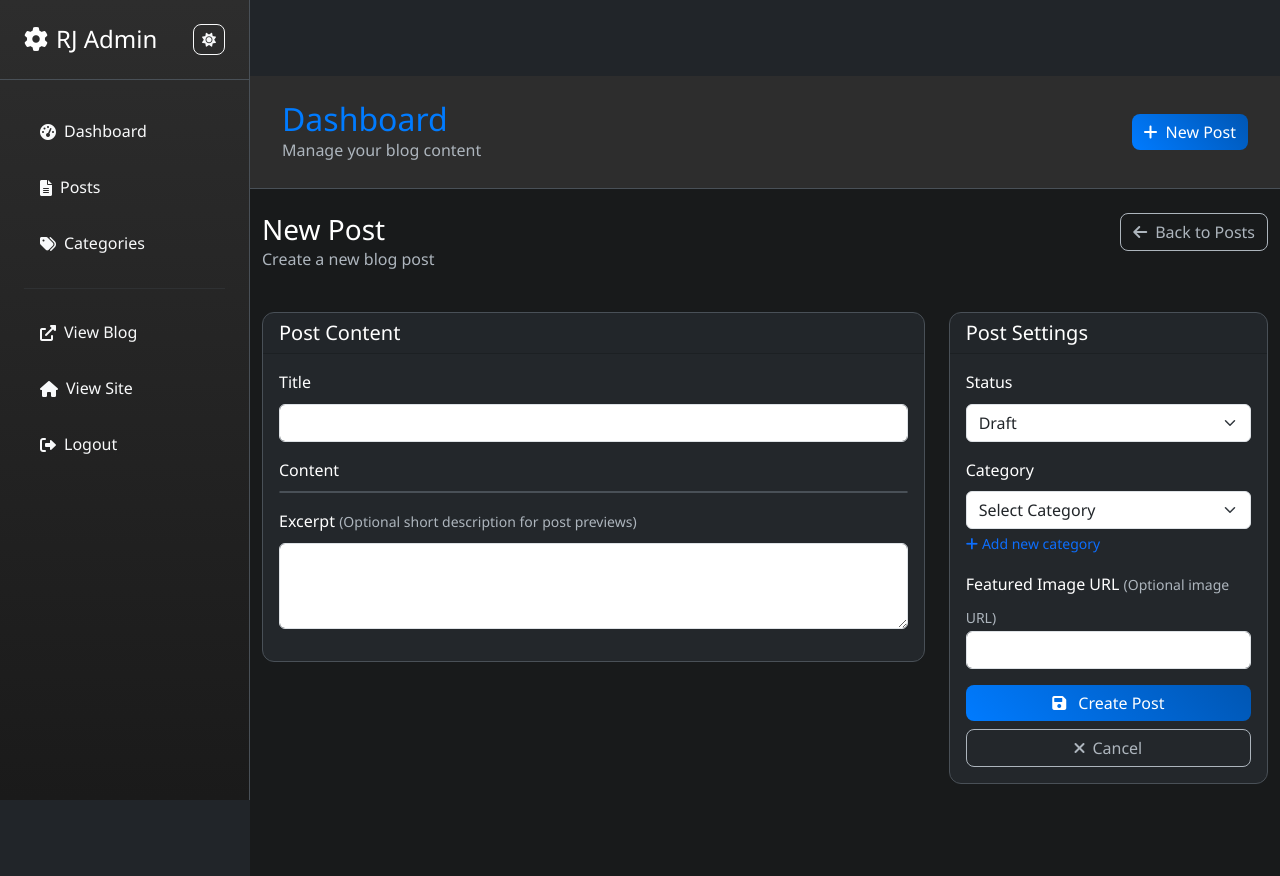
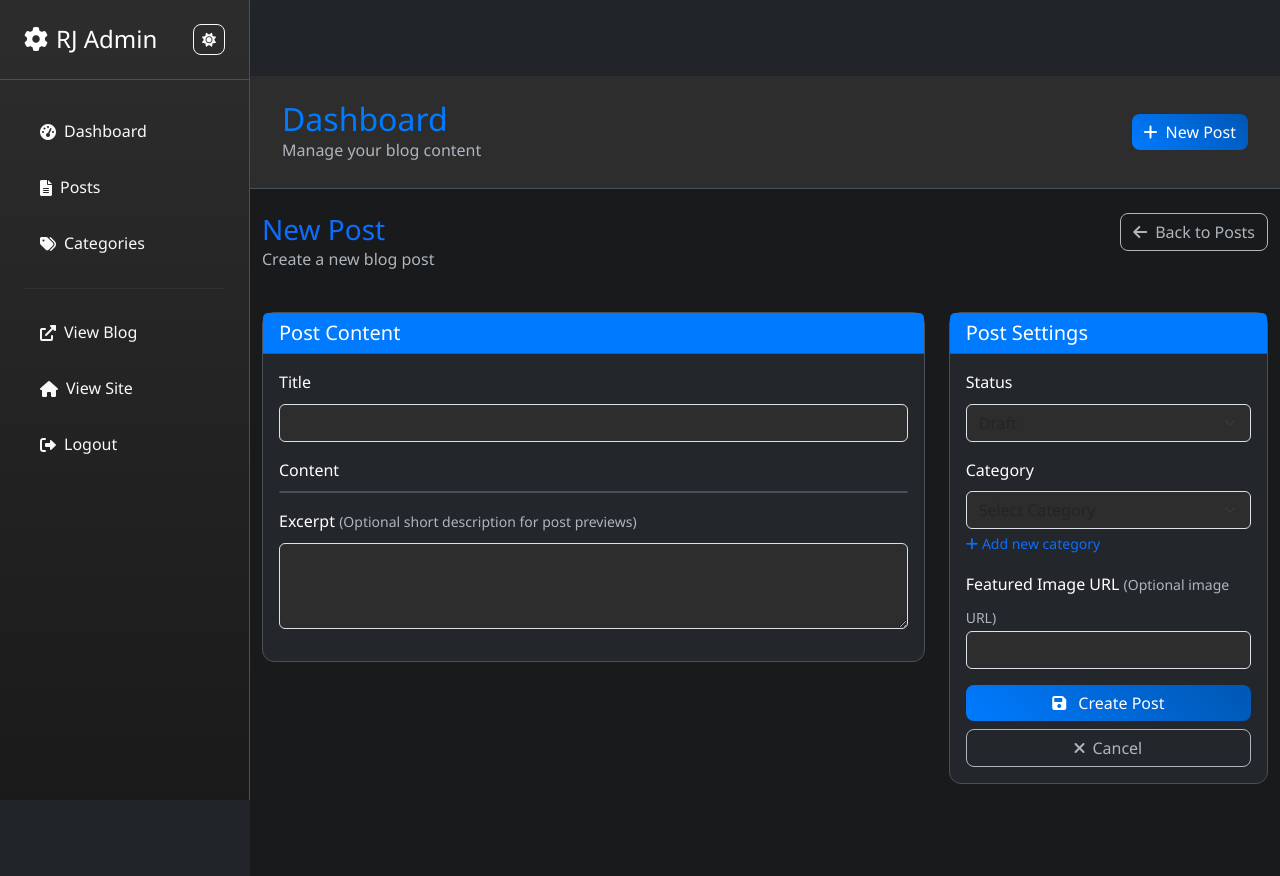
Before and after one commit to cephy88/raecephjudeportfolio, a Flask app: page /admin/posts/new in a window 1280 px wide. Run offline with Flask 3, Linux system fonts and the light colour scheme; a user stored in the database is signed in; data comes from the database, SQL or seed files in the repository; some libraries are stand-ins or nearby versions.

Commit message:
UI Update: Improve post form color, background, and field visibility for all themes

```diff
--- a/templates/admin/post_form.html
+++ b/templates/admin/post_form.html
@@ -7,7 +7,7 @@
 {% block content %}
 <div class="row mb-4">
     <div class="col">
-        <h1 class="h3 mb-0 text-white">{{ title }}</h1>
+        <h1 class="h3 mb-0 text-primary">{{ title }}</h1>
         <p class="text-muted">
             {% if post %}
             Edit your blog post
@@ -28,15 +28,15 @@
 
     <div class="row">
         <div class="col-lg-8">
-            <div class="card">
-                <div class="card-header">
-                    <h5 class="mb-0 text-white">Post Content</h5>
+            <div class="card bg-dark text-white">
+                <div class="card-header bg-primary text-white">
+                    <h5 class="mb-0">Post Content</h5>
                 </div>
                 <div class="card-body">
                     <!-- Title -->
                     <div class="mb-3">
                         {{ form.title.label(class="form-label text-white") }}
-                        {{ form.title(class="form-control" + (" is-invalid" if form.title.errors else "")) }}
+                        {{ form.title(class="form-control bg-light text-dark" + (" is-invalid" if form.title.errors else "")) }}
                         {% if form.title.errors %}
                         <div class="invalid-feedback">
                             {% for error in form.title.errors %}{{ error }}{% endfor %}
@@ -63,7 +63,7 @@
                     <div class="mb-3">
                         {{ form.excerpt.label(class="form-label text-white") }}
                         <small class="text-muted">(Optional short description for post previews)</small>
-                        {{ form.excerpt(class="form-control", rows="3") }}
+                        {{ form.excerpt(class="form-control bg-light text-dark", rows="3") }}
                         {% if form.excerpt.errors %}
                         <div class="invalid-feedback">
                             {% for error in form.excerpt.errors %}{{ error }}{% endfor %}
@@ -75,21 +75,21 @@
         </div>
 
         <div class="col-lg-4">
-            <div class="card">
-                <div class="card-header">
-                    <h5 class="mb-0 text-white">Post Settings</h5>
+            <div class="card bg-dark text-white">
+                <div class="card-header bg-primary text-white">
+                    <h5 class="mb-0">Post Settings</h5>
                 </div>
                 <div class="card-body">
                     <!-- Status -->
                     <div class="mb-3">
                         {{ form.status.label(class="form-label text-white") }}
-                        {{ form.status(class="form-select") }}
+                        {{ form.status(class="form-select bg-light text-dark") }}
                     </div>
 
                     <!-- Category -->
                     <div class="mb-3">
                         {{ form.category_id.label(class="form-label text-white") }}
-                        {{ form.category_id(class="form-select") }}
+                        {{ form.category_id(class="form-select bg-light text-dark") }}
                         <div class="form-text">
                             <a href="{{ url_for('admin_category_new') }}" class="text-decoration-none text-primary">
                                 <i class="fas fa-plus me-1"></i>Add new category
@@ -101,7 +101,7 @@
                     <div class="mb-3">
                         {{ form.featured_image.label(class="form-label text-white") }}
                         <small class="text-muted">(Optional image URL)</small>
-                        {{ form.featured_image(class="form-control") }}
+                        {{ form.featured_image(class="form-control bg-light text-dark") }}
                     </div>
 
                     <!-- Action Buttons -->
@@ -145,6 +145,11 @@
     background-color: #fff;
     color: #333;
     border-radius: 0.375rem;
+}
+
+[data-theme="dark"] .ck-editor__editable {
+    background-color: #23272b;
+    color: #f8f9fa;
 }
 
 .ck-toolbar {
```
